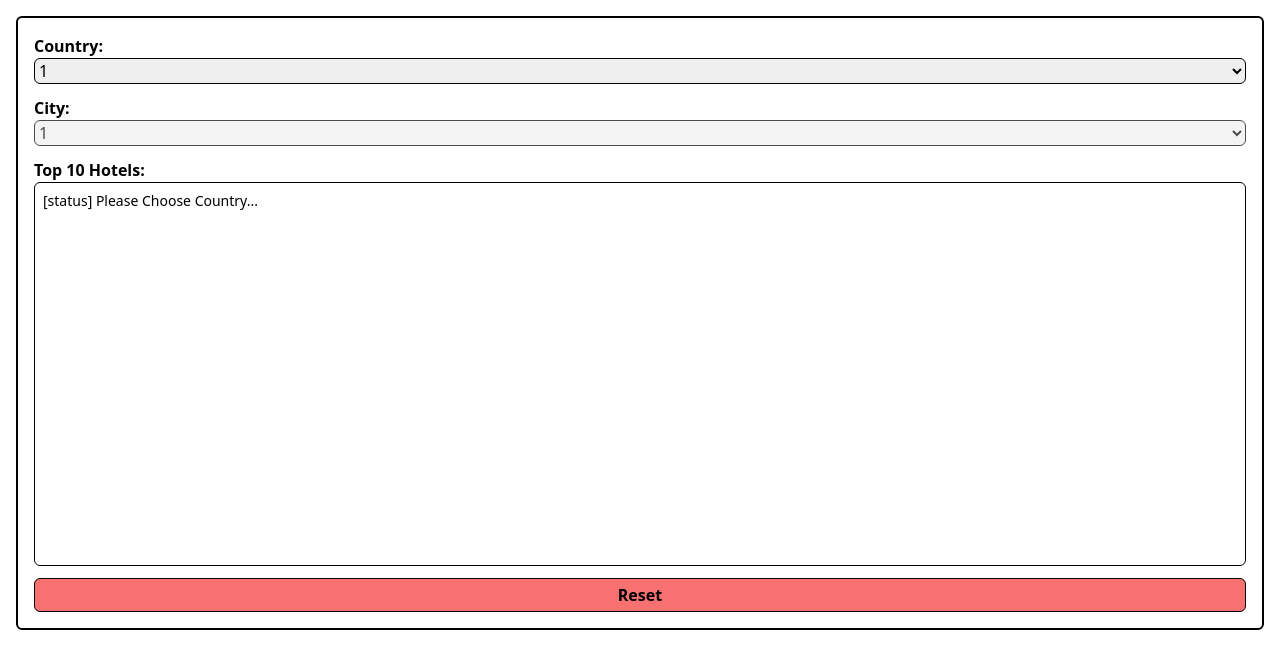
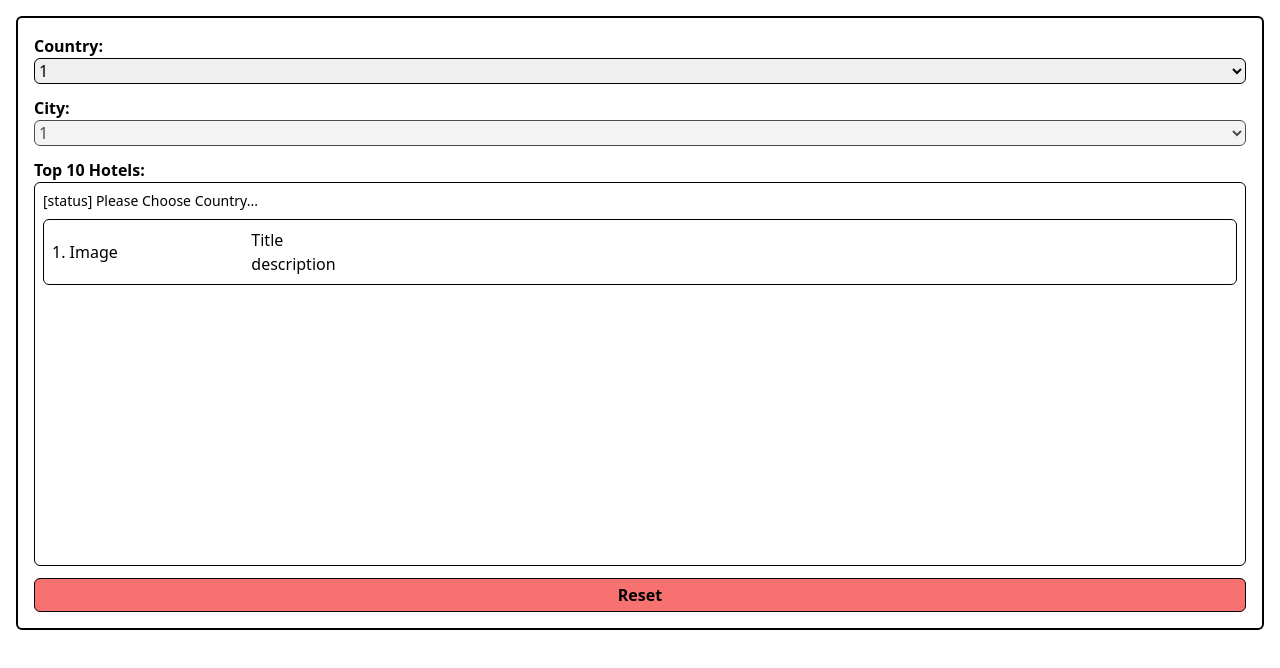
Before and after one commit to isaganiesteron/destination-search, a Next.js app: page /test-interface in a window 1280 px wide. Shown: the top 668 px of the page. Built offline with nearby package versions, Linux system fonts and the light colour scheme.

Commit message:
added search result item template

```diff
--- a/app/test-interface/page.tsx
+++ b/app/test-interface/page.tsx
@@ -17,7 +17,7 @@ const page = () => {
 
 				<div>
 					<p className="font-bold text-md">City:</p>
-					<select className="border border-black rounded-md w-full" name="cities" id="cities" disabled>
+					<select className="border border-black rounded-md w-full " name="cities" id="cities" disabled>
 						<option value="1">1</option>
 						<option value="2">2</option>
 						<option value="3">3</option>
@@ -27,8 +27,21 @@ const page = () => {
 
 				<div>
 					<p className="font-bold text-md">Top 10 Hotels:</p>
-					<div className="border border-black rounded-md h-96 p-2">
+					<div className="border border-black rounded-md h-96 p-2 flex flex-col">
 						<p className="text-sm">[status] Please Choose Country... </p>
+						<div className="border border-black rounded-md flex flex-col w-full mt-2">
+							<div className="grid grid-cols-6 gap-1">
+								<div className="p-2 flex items-center align-middle">
+									<p>1. Image</p>
+								</div>
+								<div className="p-2 col-span-5 items-center">
+									<div className="flex flex-col">
+										<h1>Title</h1>
+										<p>description</p>
+									</div>
+								</div>
+							</div>
+						</div>
 					</div>
 				</div>
 
```
